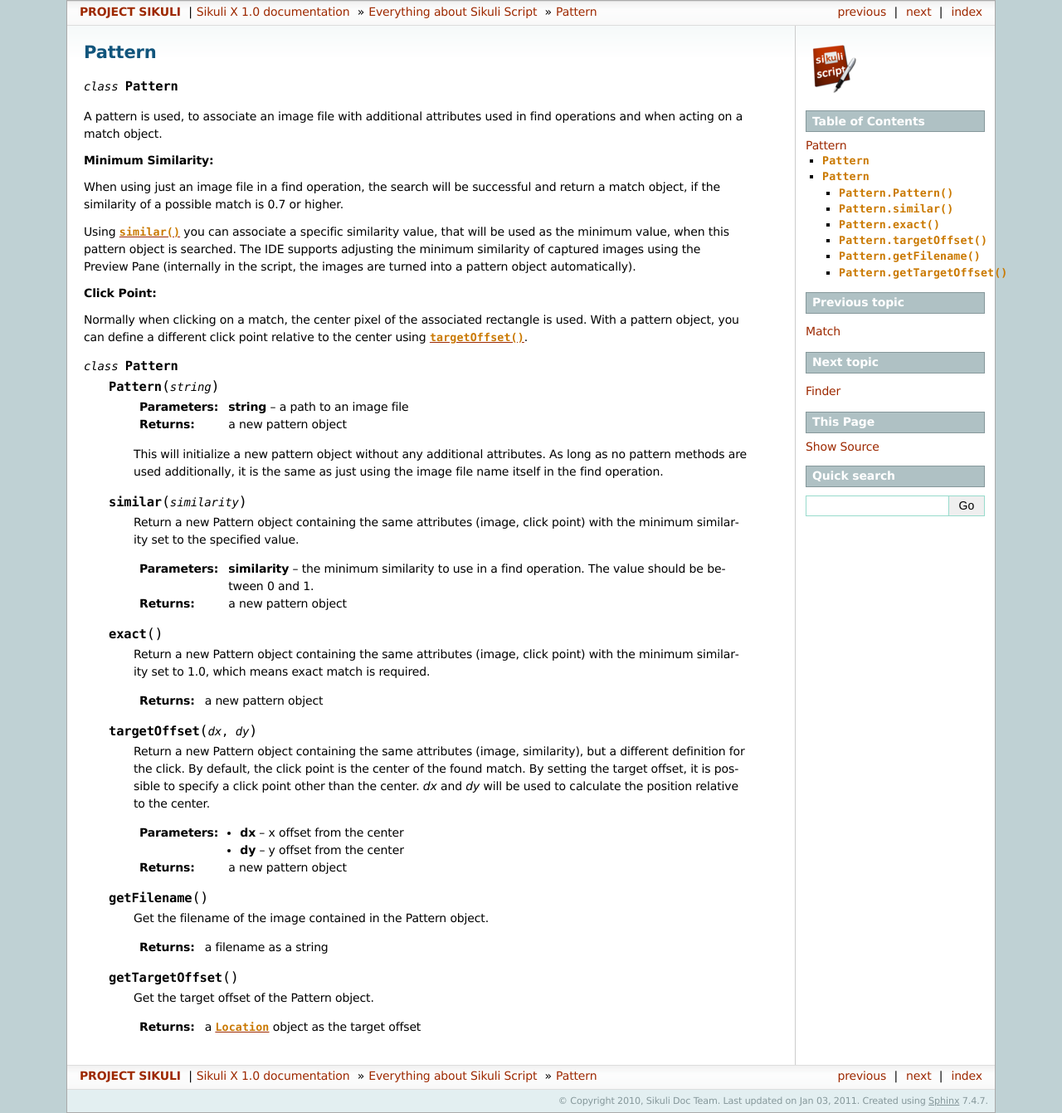
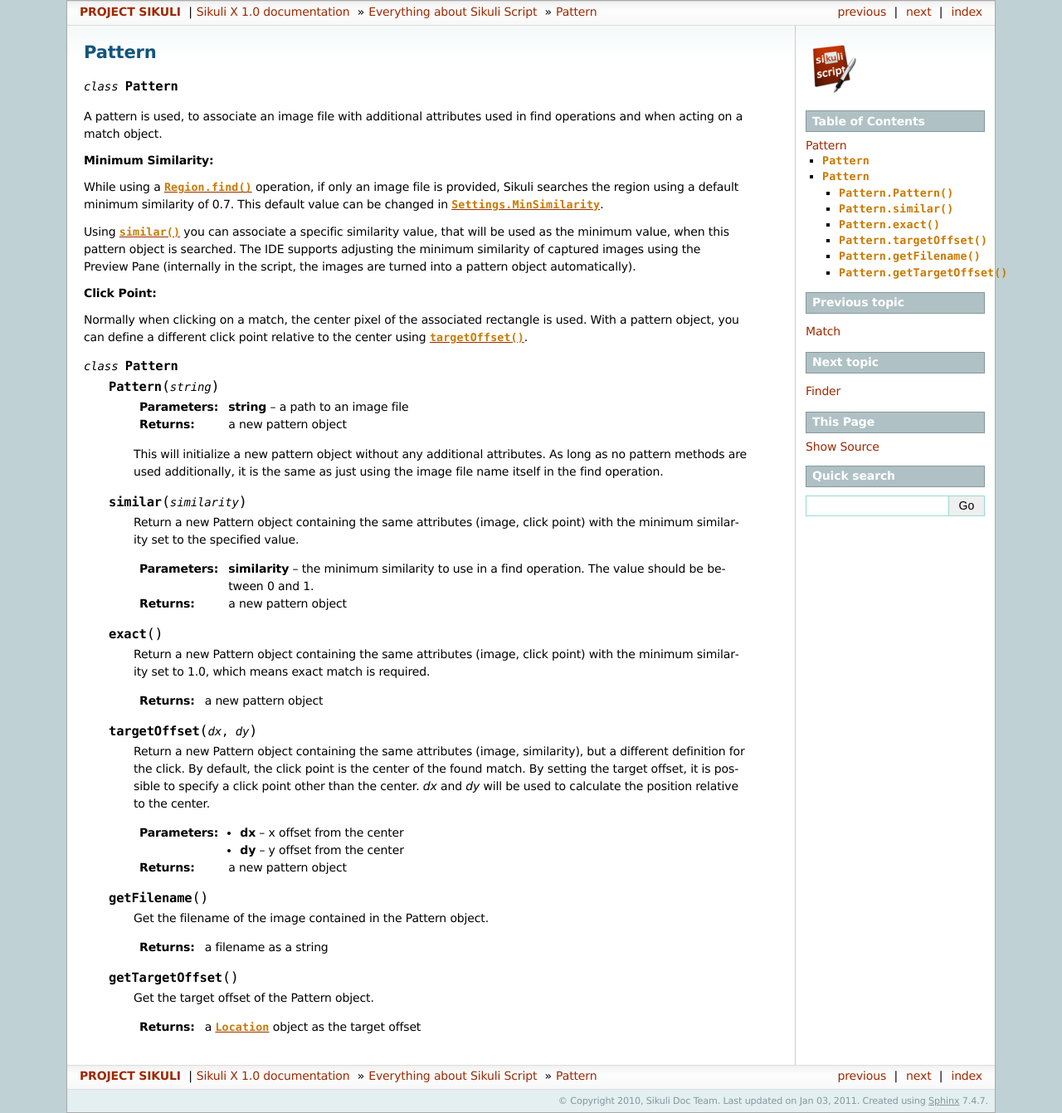
Before and after one commit to sikuli/sikuli, a Sphinx documentation site: the page built from docs/source/pattern.rst, in a window 1280 px wide. Shown: the whole page at 83% size. Built offline with Sphinx 7.4.7, drawn with Linux system fonts in a browser that asks for light colours.

Commit message:
add Settings.MinSimilarity in doc

```diff
--- a/docs/source/globals.rst
+++ b/docs/source/globals.rst
@@ -112,6 +112,13 @@
 	environment.
 
 .. py:class:: Settings
+
+	.. py:attribute:: MinSimilarity
+
+	The default minimum similiarty of find operations.
+        While using a :py:meth:`Region.find` operation,
+        if only an image file is provided, Sikuli searches
+        the region using a default minimum similarity of 0.7.
 
 	.. py:attribute:: MoveMouseDelay
 
--- a/docs/source/pattern.rst
+++ b/docs/source/pattern.rst
@@ -8,9 +8,10 @@
 
 **Minimum Similarity:**
 
-When using just an image file in a find operation, the search
-will be successful and return a match object, if the similarity of a possible match
-is 0.7 or higher.
+While using a :py:meth:`Region.find` operation,
+if only an image file is provided, Sikuli searches
+the region using a default minimum similarity of 0.7.
+This default value can be changed in :py:attr:`Settings.MinSimilarity`.
 
 Using :py:meth:`similar() <Pattern.similar>` you can associate a specific similarity
 value, that will be used as the minimum value, when this pattern object is searched.
--- a/docs/source/region.rst
+++ b/docs/source/region.rst
@@ -26,6 +26,7 @@
 search with a minimum similarity, so that some minor variations in shape and
 color can be ignored. If nothing else is specified, Sikuli searches with a
 minimum similarity of 0.7, which does what is expected in general cases.
+(This default value can be changed in :py:attr:`Settings.MinSimilarity`.)
 
 :ref:`Find operations <FindinginsideaRegionandWaitingforaVisualEvent>` return a
 :py:class:`Match` object, which has all the attributes and methods of a region
```
